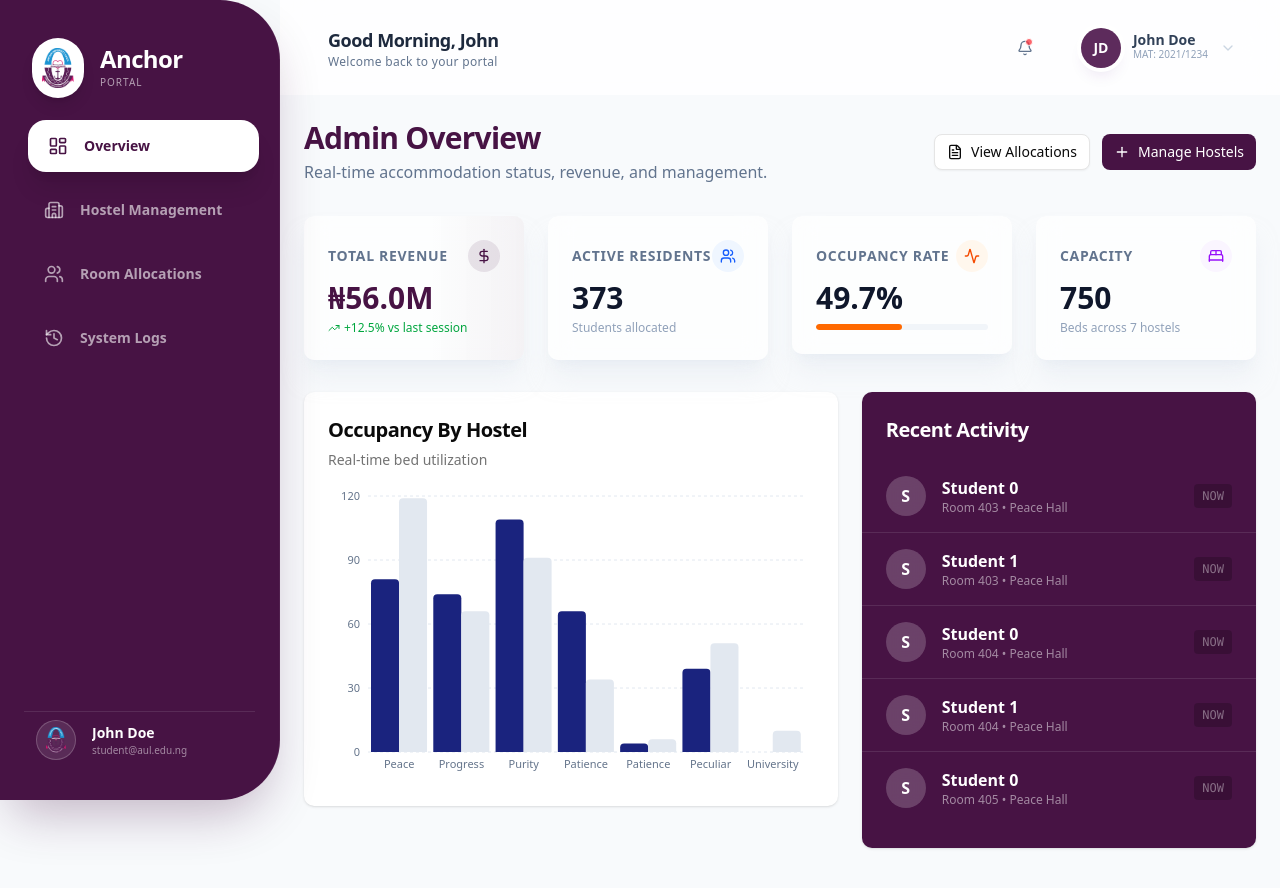
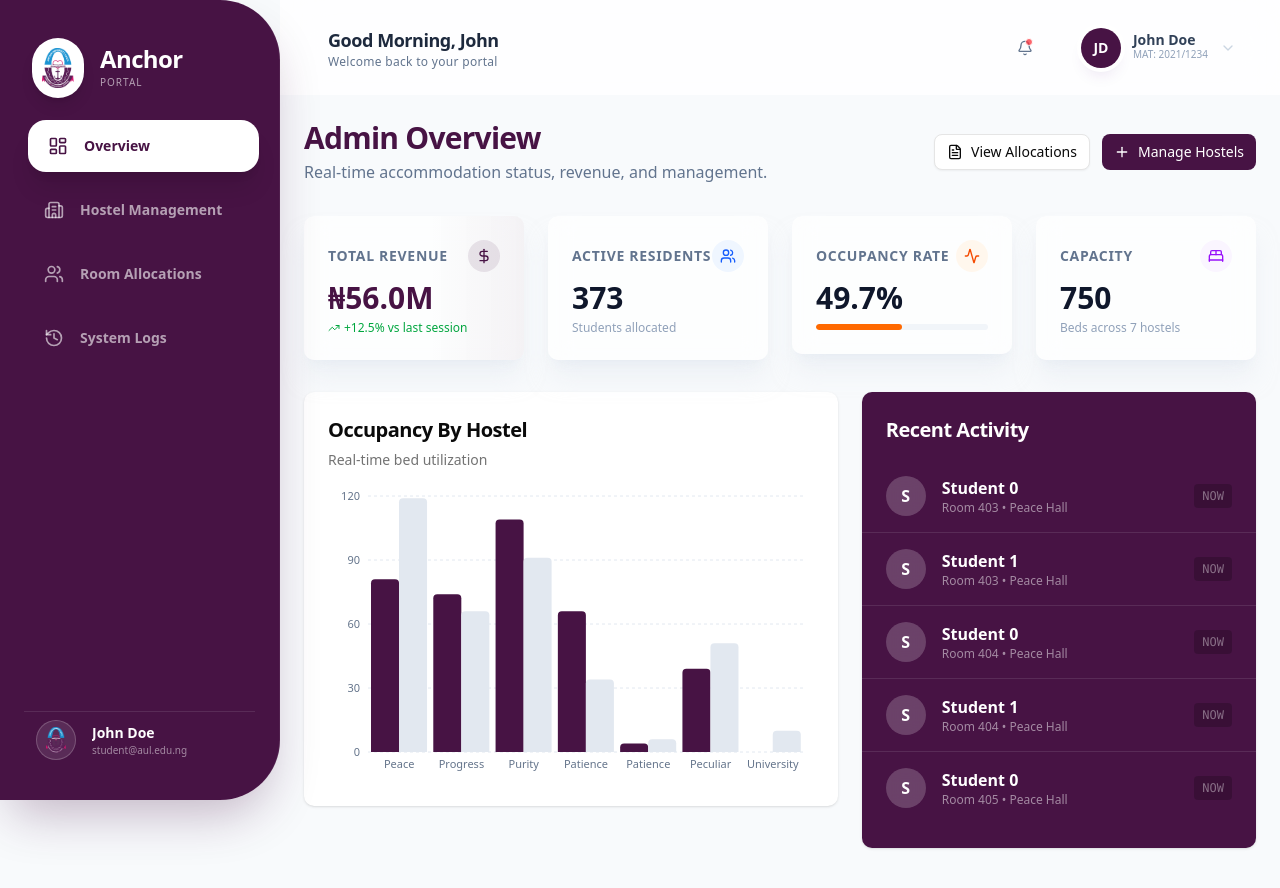
Before and after one commit to aul-developers/aul-accomodation, a Next.js app: page /admin in a window 1280 px wide. Shown: the top 888 px of the page. Built offline with nearby package versions, Linux system fonts and the light colour scheme.

Commit message:
fix: enforce official purple brand color #471344
- Updated globals.css primary color variable
- Replaced hardcoded blue colors in admin charts
- Fixed avatar background color in header
- Explicitly set homepage text color to brand purple

```diff
--- a/app/(dashboard)/admin/page.tsx
+++ b/app/(dashboard)/admin/page.tsx
@@ -214,7 +214,7 @@ export default function AdminDashboard() {
                   <Bar
                     dataKey="occupied"
                     name="Occupied"
-                    fill="#1a237e" /* Primary Deep Plumish Blue */
+                    fill="#471344" /* Official Brand Purple */
                     radius={[4, 4, 0, 0]}
                     barSize={32}
                   />
--- a/app/page.tsx
+++ b/app/page.tsx
@@ -35,8 +35,9 @@ export default function HomePage() {
             </div>
 
             {/* Massive Typography - Improved Visibility */}
-            <h1 className="text-7xl md:text-9xl font-bold font-heading tracking-tighter leading-[0.9] text-primary">
-              Student <br />
+            {/* Massive Typography - Improved Visibility */}
+            <h1 className="text-7xl md:text-9xl font-bold font-heading tracking-tighter leading-[0.9]">
+              <span className="text-[#471344]">Student</span> <br />
               <span className="text-slate-400">Living.</span>
             </h1>
 
--- a/components/dashboard-header.tsx
+++ b/components/dashboard-header.tsx
@@ -82,7 +82,7 @@ export function DashboardHeader() {
               variant="ghost"
               className="relative h-12 w-12 md:w-auto md:h-12 rounded-full md:pl-1 md:pr-4 gap-3 hover:bg-slate-50 transition-all group p-0"
             >
-              <div className="h-10 w-10 rounded-full bg-[#5d2b5c] flex items-center justify-center text-white font-bold ring-4 ring-white shadow-lg shadow-purple-900/10 group-hover:scale-105 transition-transform shrink-0">
+              <div className="h-10 w-10 rounded-full bg-[#471344] flex items-center justify-center text-white font-bold ring-4 ring-white shadow-lg shadow-purple-900/10 group-hover:scale-105 transition-transform shrink-0">
                 JD
               </div>
               <div className="flex flex-col items-start text-left md:flex hidden">
```
